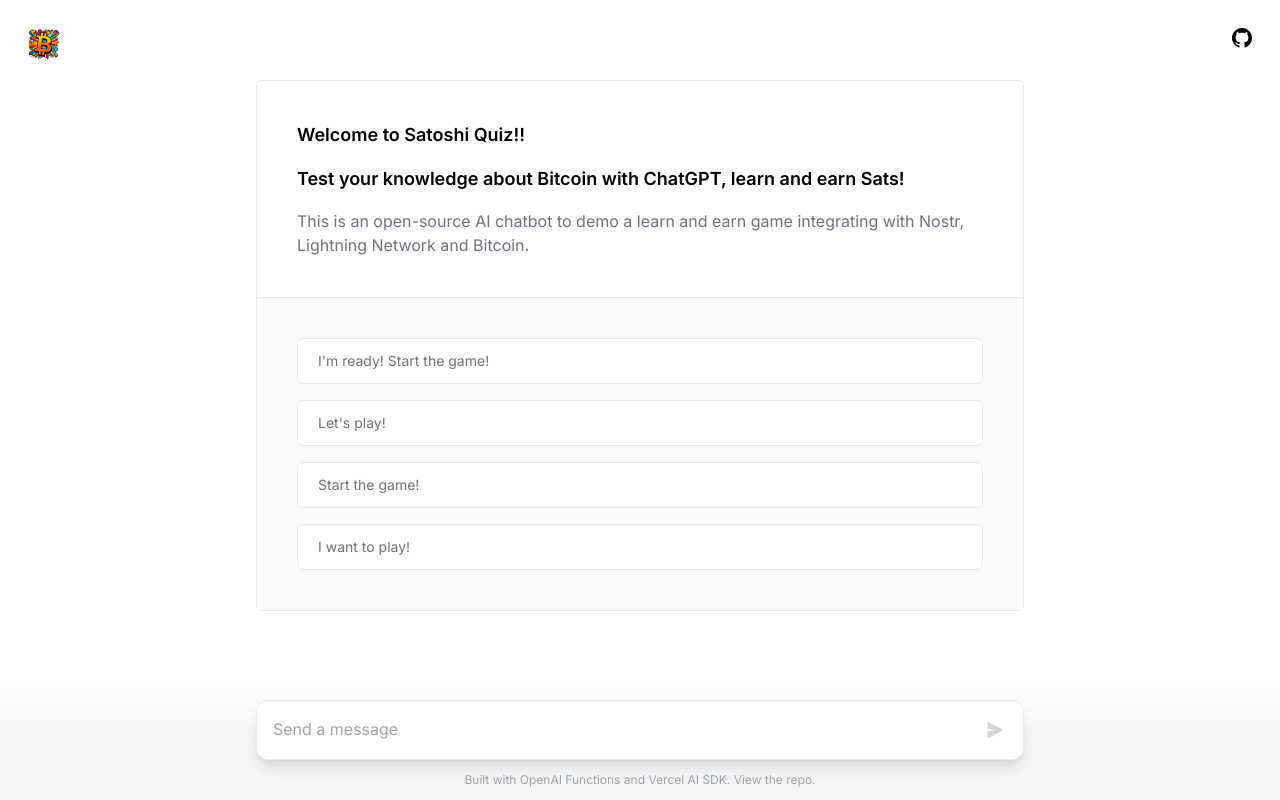
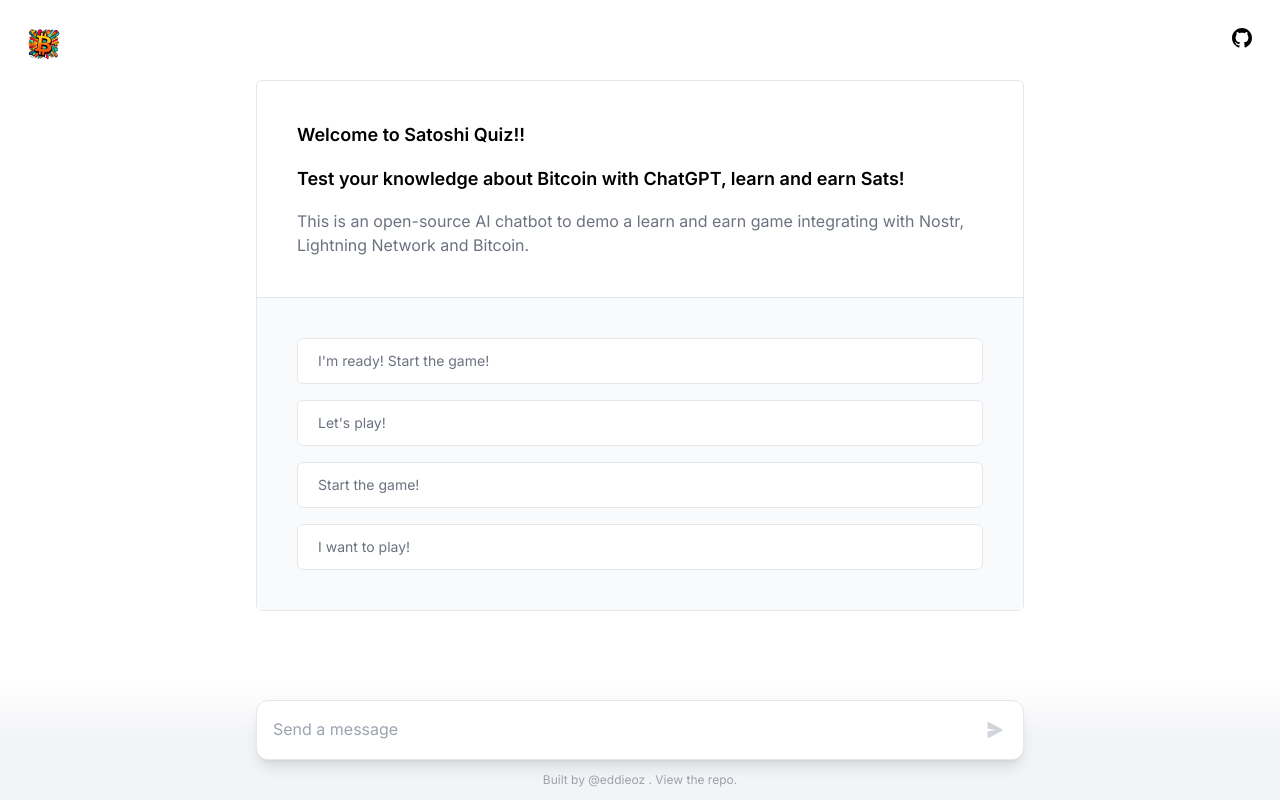
Before and after one commit to eddieoz/satoshiquiz, a Next.js app: page / in a window 1280 px wide. Built offline with nearby package versions, Linux system fonts and the light colour scheme.

Commit message:
updated links

```diff
--- a/app/page.tsx
+++ b/app/page.tsx
@@ -177,24 +177,15 @@ export default function Chat() {
           </button>
         </form>
         <p className="text-center text-xs text-gray-400">
-          Built with{" "}
+          Built by {" "}
           <a
-            href="https://platform.openai.com/docs/guides/gpt/function-calling"
+            href="https://primal.net/p/npub1atrrqav7xyur93xszyaeuyyzy70mpmax488grndfaz3kddyc3dyquawyga"
             target="_blank"
             rel="noopener noreferrer"
             className="transition-colors hover:text-black"
           >
-            OpenAI Functions
+            @eddieoz
           </a>{" "}
-          and{" "}
-          <a
-            href="https://sdk.vercel.ai/docs"
-            target="_blank"
-            rel="noopener noreferrer"
-            className="transition-colors hover:text-black"
-          >
-            Vercel AI SDK
-          </a>
           .{" "}
           <a
             href="https://github.com/eddieoz/satoshiquiz"
```
Also changed, not shown: 1 other file (tests, documents, lock files or other folders).
